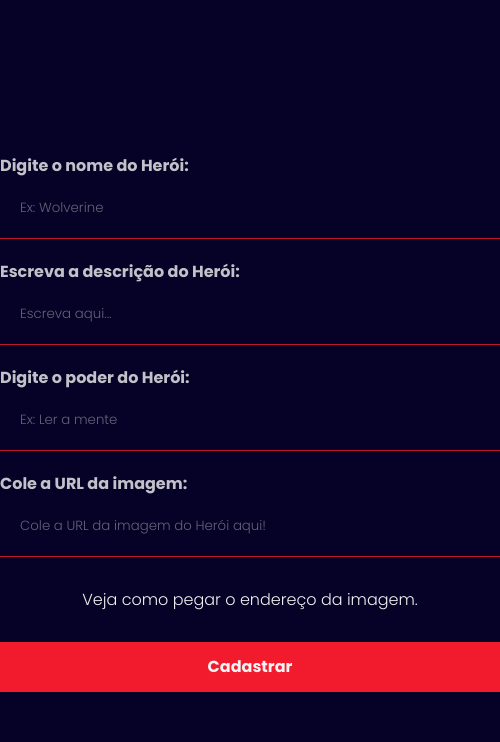
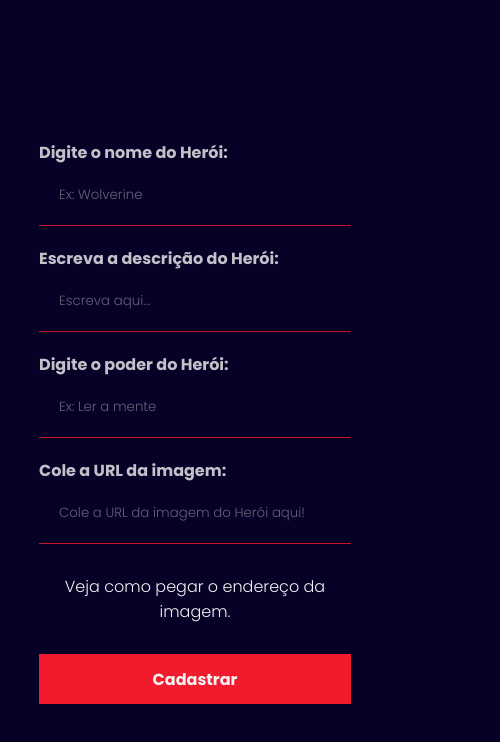
Before and after one commit to tfeliperibeiro/hero-teste-estagio, a React (Create React App) app: page /home/cadastro in a window 390 px wide. Shown: the top 742 px of the page, 500 px wide, since content can reach past the window. Built offline with nearby package versions, Linux system fonts and the light colour scheme; no server answers.

Commit message:
fix: CSS Mobile First pagina registro

```diff
--- a/src/css/registerHero.css
+++ b/src/css/registerHero.css
@@ -66,3 +66,21 @@
 .link-get-url:hover {
   color: var(--color-text-hero);
 }
+
+/* MOBILE */
+
+
+@media (max-width: 640px) and (min-width: 360px) {
+  .container-register {
+    height: 100vh;
+    display: flex;
+    flex-direction: column;
+    justify-content: center;
+    margin: 0 auto;
+    color: var(--color-text);
+    width: 80%;
+  }
+  .container-input {
+    width: 100%;
+  }
+}
```
